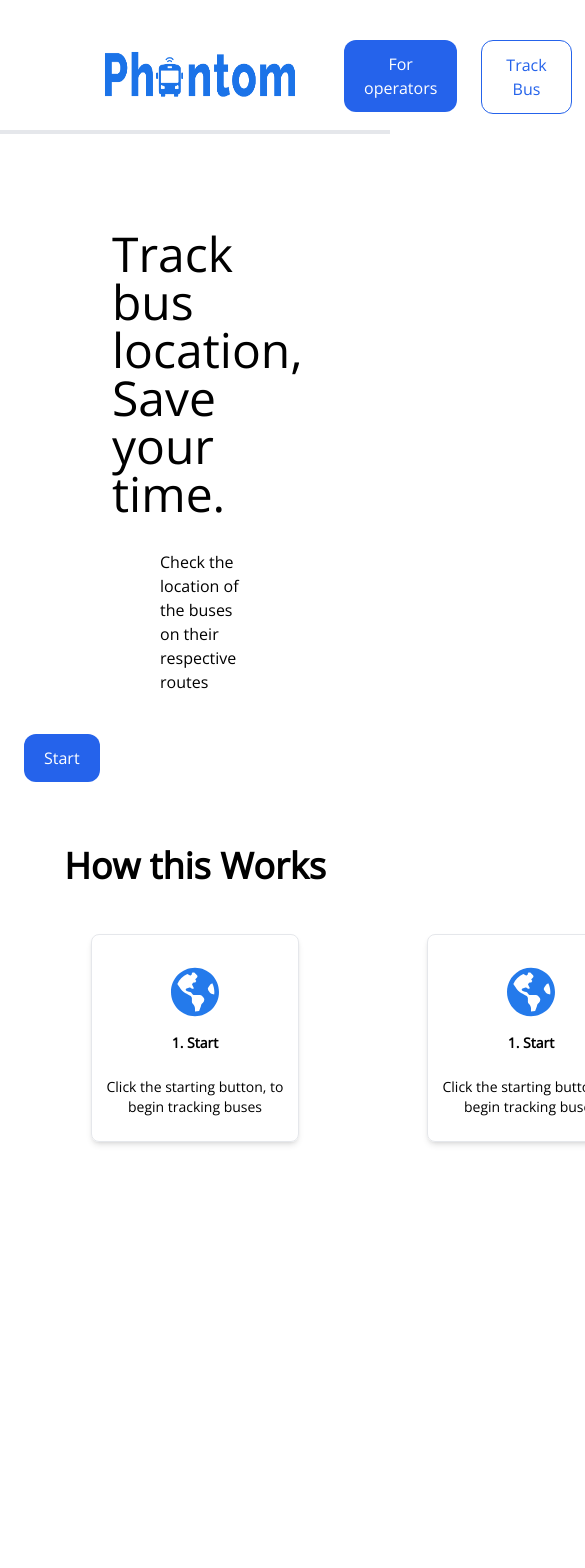
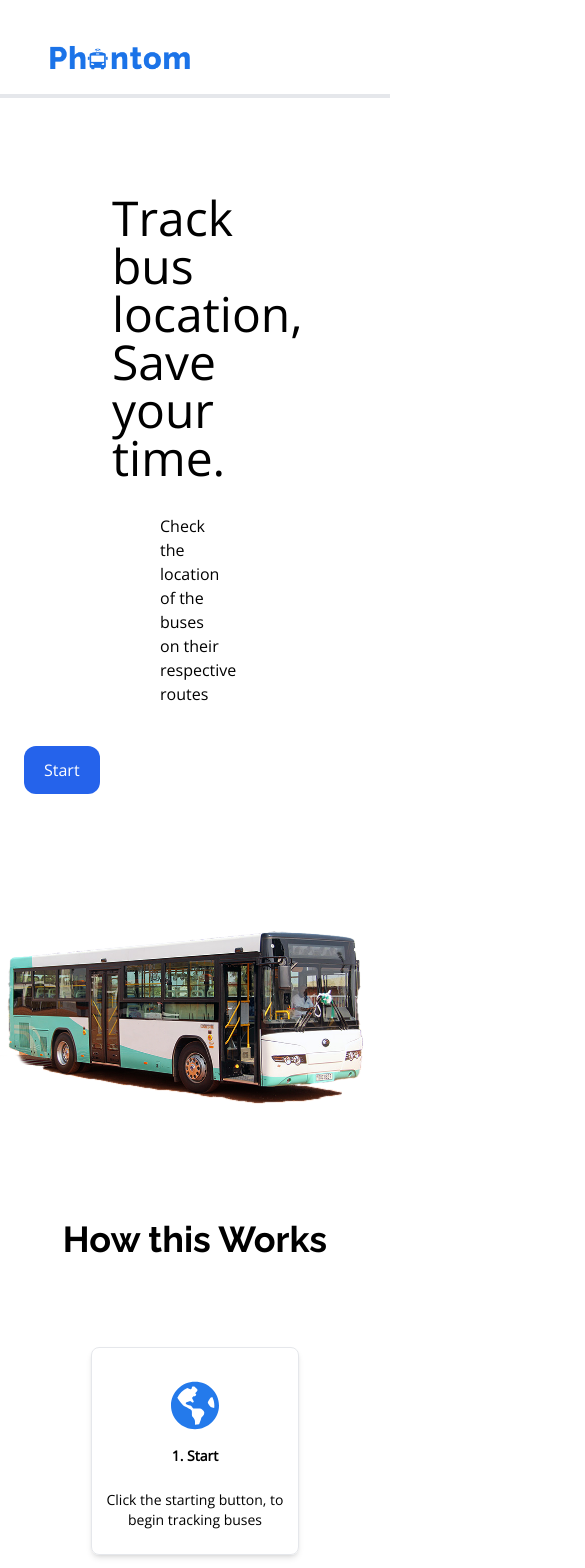
Before and after one commit to atlp-rwanda/phantom-fe-codebandits, a React app: page / in a window 390 px wide. Shown: the top 1568 px of the page, 585 px wide, since content can reach past the window. Before the commit the page ends 1190 px from the top, so only its background shows below. Built offline with nearby package versions, Linux system fonts and the light colour scheme.

Commit message:
add footer and mobile responsiveness

```diff
--- a/public/index.html
+++ b/public/index.html
@@ -1,20 +1,23 @@
 <!DOCTYPE html>
 <html lang="en">
-
   <head>
     <meta charset="utf-8" />
-  <meta name="viewport" content="width=device-width, initial-scale=1" />
-  <link rel="icon" type="image/png"
-    href="https://res.cloudinary.com/feyton/image/upload/v1644861999/Codebandits/codebandits_favicon_ahnxce.png">
+    <meta name="viewport" content="width=device-width" />
+    <link
+      rel="icon"
+      type="image/png"
+      href="https://res.cloudinary.com/feyton/image/upload/v1644861999/Codebandits/codebandits_favicon_ahnxce.png"
+    />
     <title>Phantom</title>
-  <meta name="author" content="Code bandits">
-  <meta property="og:image"
-    content="https://res.cloudinary.com/feyton/image/upload/v1644861999/Codebandits/codebandits_favicon_ahnxce.png" />
+    <meta name="author" content="Code bandits" />
+    <meta
+      property="og:image"
+      content="https://res.cloudinary.com/feyton/image/upload/v1644861999/Codebandits/codebandits_favicon_ahnxce.png"
+    />
     <meta property="og:image:alt" content="Phantom Team Project" />
   </head>
 
   <body>
     <div id="root"></div>
   </body>
-
 </html>
--- /dev/null
+++ b/src/components/Footer.js
@@ -0,0 +1,18 @@
+import React from 'react';
+import codebandits from '../assets/codebandits.png';
+
+const Footer = () => {
+  return (
+    <div className="flex bg-primary py-8">
+      <div className="flex justify-center text-background mx-auto">
+        <img src={codebandits} alt="Codebandits" className="w-10" />
+        <h3 className="xl:ml-32 mt-2">&copy;copyright Codebandits 2022</h3>
+        <h3 className="xl:ml-40 mt-2 text-md">Support</h3>
+        <h3 className="xl:ml-40 mt-2 text-md">Terms of use</h3>
+        <h3 className="xl:ml-40 mt-2 text-md">Administration</h3>
+      </div>
+    </div>
+  );
+};
+
+export default Footer;
--- a/src/components/Header.js
+++ b/src/components/Header.js
@@ -5,8 +5,12 @@ import phantom from '../assets/phantom.png';
 const Header = () => {
   return (
     <div className="flex border-b-4 pb-4">
-      <img src={phantom} alt="Phantom" className="w-60 ml-20 mt-10" />
-      <div className="flex ml-auto mr-20">
+      <img
+        src={phantom}
+        alt="Phantom"
+        className="w-44 xl:w-60 ml-8 xl:ml-20 mt-10"
+      />
+      <div className="hidden md:flex xl:flex ml-auto mr-20">
         <Button
           name="For operators"
           styles="bg-blue-600 text-white rounded-xl mt-10 ml-6"
--- a/src/components/Intro.js
+++ b/src/components/Intro.js
@@ -4,7 +4,7 @@ import bus from '../assets/bus.png';
 
 const Intro = () => {
   return (
-    <div className="flex">
+    <div className="flex flex-col xl:flex-row">
       <div>
         <h1 className="flex flex-col text-5xl font-medium mx-28 mt-24">
           <span>Track bus location,</span>
--- a/src/pages/LandingPage.js
+++ b/src/pages/LandingPage.js
@@ -3,6 +3,7 @@ import Header from '../components/Header.js';
 import Intro from '../components/Intro.js';
 import Card from '../components/Card.js';
 import globe from '../assets/globe.svg';
+import Footer from '../components/Footer.js';
 // import locator from '../assets/locator.svg';
 
 const LandingPage = () => {
@@ -11,10 +12,10 @@ const LandingPage = () => {
       <Header />
       <Intro />
       <div className="flex flex-col items-center">
-        <h1 className="text-4xl font-extrabold mt-16 text-center">
+        <h1 className="text-4xl font-raleway font-extrabold mt-28 xl:mt-44 mb-10 text-center">
           How this Works
         </h1>
-        <div className=" flex my-12">
+        <div className=" flex flex-col xl:flex-row mt-12 mb-32">
           <Card
             image={globe}
             alt="globe"
@@ -26,7 +27,7 @@ const LandingPage = () => {
             alt="globe"
             title="1. Start"
             text="Click the starting button, to begin tracking buses"
-            styles="mx-32"
+            styles="my-28 xl:my-0 xl:mx-32"
           />
           <Card
             image={globe}
@@ -36,6 +37,7 @@ const LandingPage = () => {
           />
         </div>
       </div>
+      <Footer />
     </div>
   );
 };
--- a/tailwind.config.cjs
+++ b/tailwind.config.cjs
@@ -3,7 +3,7 @@ module.exports = {
   theme: {
     extend: {
       fontFamily: {
-        rale: ['Raleway', 'sans-serif'],
+        raleway: ['Raleway', 'sans-serif'],
         sans: ['Open Sans', 'sans-serif']
       },
       colors: {
```
Lines whose indentation alone changed are shown as unchanged.
